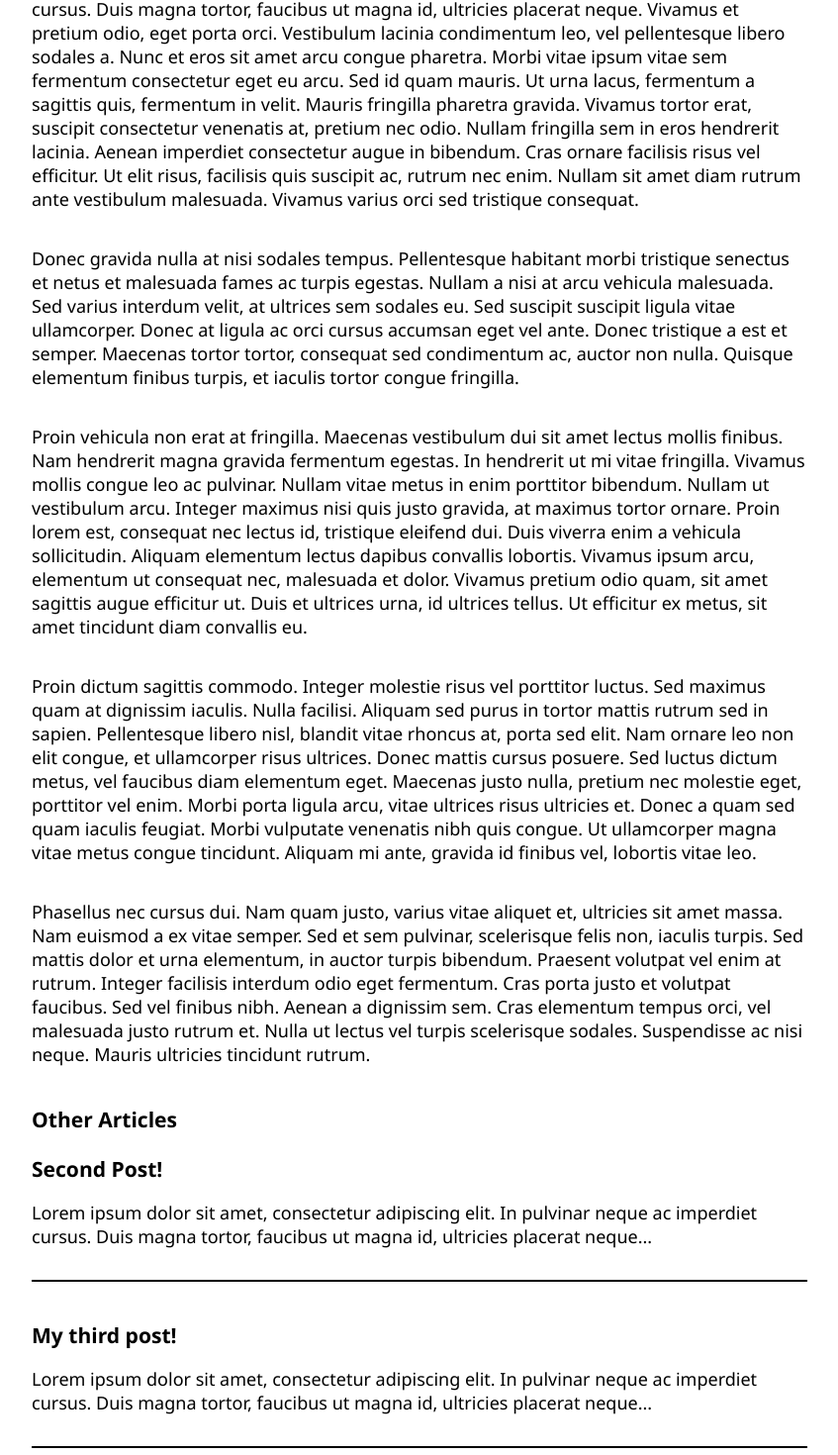
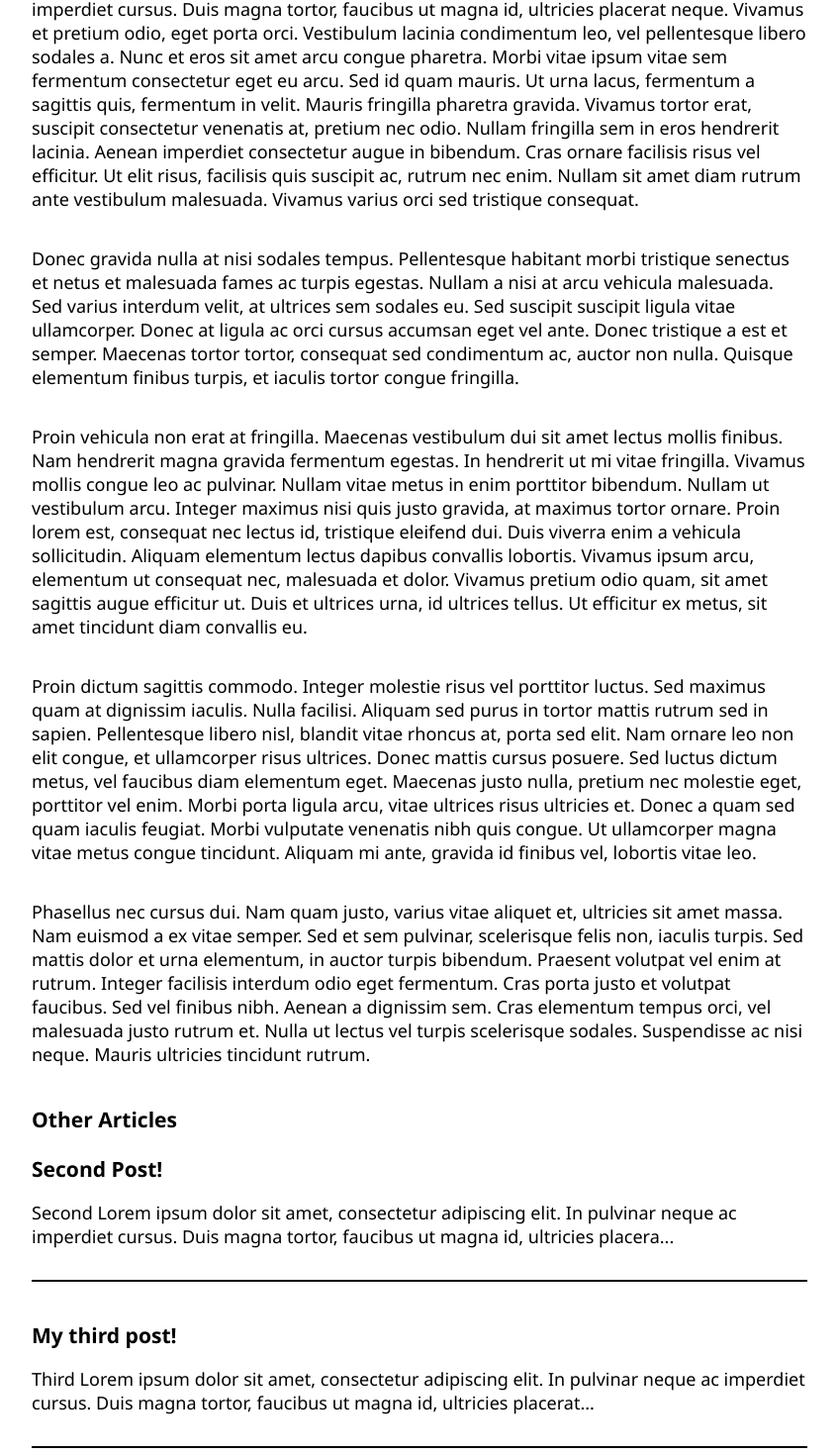
Before and after one commit to jross111/special-sniffle, a React (Create React App) app in the folder blog/: page /article/first-post in a window 1280 px wide. Shown: the part 206-1676 px from the top of the page at 99% size, without its empty margins (208-1055 px from the left). Built offline with nearby package versions, Linux system fonts and the light colour scheme.

Commit message:
CORS issue solves

```diff
--- a/blog/package.json
+++ b/blog/package.json
@@ -2,6 +2,7 @@
   "name": "blog",
   "version": "0.1.0",
   "private": true,
+  "proxy": "http://localhost:8000",
   "dependencies": {
     "react": "^16.8.6",
     "react-dom": "^16.8.6",
--- a/blog/src/pages/article-content.js
+++ b/blog/src/pages/article-content.js
@@ -5,7 +5,7 @@ const articles = [
         content: [
             `
 
-            Lorem ipsum dolor sit amet, consectetur adipiscing elit. In pulvinar neque ac imperdiet cursus. Duis magna tortor, faucibus ut magna id, ultricies placerat neque. Vivamus et pretium odio, eget porta orci. Vestibulum lacinia condimentum leo, vel pellentesque libero sodales a. Nunc et eros sit amet arcu congue pharetra. Morbi vitae ipsum vitae sem fermentum consectetur eget eu arcu. Sed id quam mauris. Ut urna lacus, fermentum a sagittis quis, fermentum in velit. Mauris fringilla pharetra gravida. Vivamus tortor erat, suscipit consectetur venenatis at, pretium nec odio. Nullam fringilla sem in eros hendrerit lacinia. Aenean imperdiet consectetur augue in bibendum. Cras ornare facilisis risus vel efficitur. Ut elit risus, facilisis quis suscipit ac, rutrum nec enim. Nullam sit amet diam rutrum ante vestibulum malesuada. Vivamus varius orci sed tristique consequat.`,
+            First Post Lorem ipsum dolor sit amet, consectetur adipiscing elit. In pulvinar neque ac imperdiet cursus. Duis magna tortor, faucibus ut magna id, ultricies placerat neque. Vivamus et pretium odio, eget porta orci. Vestibulum lacinia condimentum leo, vel pellentesque libero sodales a. Nunc et eros sit amet arcu congue pharetra. Morbi vitae ipsum vitae sem fermentum consectetur eget eu arcu. Sed id quam mauris. Ut urna lacus, fermentum a sagittis quis, fermentum in velit. Mauris fringilla pharetra gravida. Vivamus tortor erat, suscipit consectetur venenatis at, pretium nec odio. Nullam fringilla sem in eros hendrerit lacinia. Aenean imperdiet consectetur augue in bibendum. Cras ornare facilisis risus vel efficitur. Ut elit risus, facilisis quis suscipit ac, rutrum nec enim. Nullam sit amet diam rutrum ante vestibulum malesuada. Vivamus varius orci sed tristique consequat.`,
 
             `Donec gravida nulla at nisi sodales tempus. Pellentesque habitant morbi tristique senectus et netus et malesuada fames ac turpis egestas. Nullam a nisi at arcu vehicula malesuada. Sed varius interdum velit, at ultrices sem sodales eu. Sed suscipit suscipit ligula vitae ullamcorper. Donec at ligula ac orci cursus accumsan eget vel ante. Donec tristique a est et semper. Maecenas tortor tortor, consequat sed condimentum ac, auctor non nulla. Quisque elementum finibus turpis, et iaculis tortor congue fringilla.`,
 
@@ -21,7 +21,7 @@ const articles = [
         content: [
             `
 
-            Lorem ipsum dolor sit amet, consectetur adipiscing elit. In pulvinar neque ac imperdiet cursus. Duis magna tortor, faucibus ut magna id, ultricies placerat neque. Vivamus et pretium odio, eget porta orci. Vestibulum lacinia condimentum leo, vel pellentesque libero sodales a. Nunc et eros sit amet arcu congue pharetra. Morbi vitae ipsum vitae sem fermentum consectetur eget eu arcu. Sed id quam mauris.
+            Second Lorem ipsum dolor sit amet, consectetur adipiscing elit. In pulvinar neque ac imperdiet cursus. Duis magna tortor, faucibus ut magna id, ultricies placerat neque. Vivamus et pretium odio, eget porta orci. Vestibulum lacinia condimentum leo, vel pellentesque libero sodales a. Nunc et eros sit amet arcu congue pharetra. Morbi vitae ipsum vitae sem fermentum consectetur eget eu arcu. Sed id quam mauris.
             Ut urna lacus, fermentum a sagittis quis, fermentum in velit. Mauris fringilla pharetra gravida. Vivamus tortor erat, suscipit consectetur venenatis at, pretium nec odio. Nullam fringilla sem in eros hendrerit lacinia. Aenean imperdiet consectetur augue in bibendum. Cras ornare facilisis risus vel efficitur. Ut elit risus, facilisis quis suscipit ac, rutrum nec enim. Nullam sit amet diam rutrum ante vestibulum malesuada. Vivamus varius orci sed tristique consequat.`,
 
             `Donec gravida nulla at nisi sodales tempus. Pellentesque habitant morbi tristique senectus et netus et malesuada fames ac turpis egestas. Nullam a nisi at arcu vehicula malesuada. Sed varius interdum velit, at ultrices sem sodales eu. Sed suscipit suscipit ligula vitae ullamcorper. Donec at ligula ac orci cursus accumsan eget vel ante. Donec tristique a est et semper. Maecenas tortor tortor, consequat sed condimentum ac, auctor non nulla. Quisque elementum finibus turpis, et iaculis tortor congue fringilla.`,
@@ -38,7 +38,7 @@ const articles = [
         content: [
             `
 
-            Lorem ipsum dolor sit amet, consectetur adipiscing elit. In pulvinar neque ac imperdiet cursus. Duis magna tortor, faucibus ut magna id, ultricies placerat neque. Vivamus et pretium odio, eget porta orci. Vestibulum lacinia condimentum leo, vel pellentesque libero sodales a. Nunc et eros sit amet arcu congue pharetra. Morbi vitae ipsum vitae sem fermentum consectetur eget eu arcu. Sed id quam mauris. Ut urna lacus, fermentum a sagittis quis, fermentum in velit. Mauris fringilla pharetra gravida. Vivamus tortor erat, suscipit consectetur venenatis at, pretium nec odio. Nullam fringilla sem in eros hendrerit lacinia. Aenean imperdiet consectetur augue in bibendum. Cras ornare facilisis risus vel efficitur. Ut elit risus, facilisis quis suscipit ac, rutrum nec enim. Nullam sit amet diam rutrum ante vestibulum malesuada. Vivamus varius orci sed tristique consequat.`,
+            Third Lorem ipsum dolor sit amet, consectetur adipiscing elit. In pulvinar neque ac imperdiet cursus. Duis magna tortor, faucibus ut magna id, ultricies placerat neque. Vivamus et pretium odio, eget porta orci. Vestibulum lacinia condimentum leo, vel pellentesque libero sodales a. Nunc et eros sit amet arcu congue pharetra. Morbi vitae ipsum vitae sem fermentum consectetur eget eu arcu. Sed id quam mauris. Ut urna lacus, fermentum a sagittis quis, fermentum in velit. Mauris fringilla pharetra gravida. Vivamus tortor erat, suscipit consectetur venenatis at, pretium nec odio. Nullam fringilla sem in eros hendrerit lacinia. Aenean imperdiet consectetur augue in bibendum. Cras ornare facilisis risus vel efficitur. Ut elit risus, facilisis quis suscipit ac, rutrum nec enim. Nullam sit amet diam rutrum ante vestibulum malesuada. Vivamus varius orci sed tristique consequat.`,
 
             `Donec gravida nulla at nisi sodales tempus. Pellentesque habitant morbi tristique senectus et netus et malesuada fames ac turpis egestas. Nullam a nisi at arcu vehicula malesuada. Sed varius interdum velit, at ultrices sem sodales eu. Sed suscipit suscipit ligula vitae ullamcorper. Donec at ligula ac orci cursus accumsan eget vel ante. Donec tristique a est et semper. Maecenas tortor tortor, consequat sed condimentum ac, auctor non nulla. Quisque elementum finibus turpis, et iaculis tortor congue fringilla.`,
 
```
